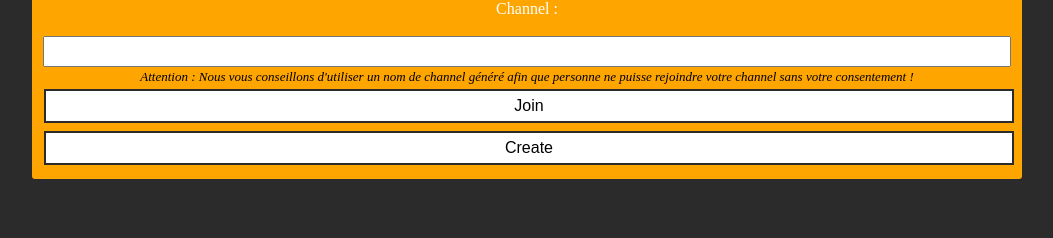
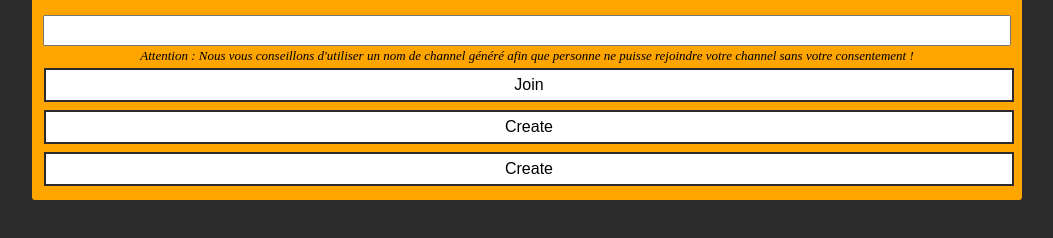
Before and after one commit to PineauSullivan/WIMF, a website: page index.html in a window 1280 px wide. Shown: the part 374-612 px from the top of the page, without its empty margins (113-1166 px from the left). Drawn offline with nearby package versions, Linux system fonts and the light colour scheme.

```diff
--- a/index.html
+++ b/index.html
@@ -26,6 +26,7 @@
         </br>
         <input class="button" type="button" name="Join" value="Join" onClick="join(this.form)">
         <input class="button" id="buttonCreate" type="button" name="Create" value="Create" onClick="create(this.form)">
+        <input class="button" id="buttonCreate" type="button" name="Create" value="Create" onClick="create(this.form)">
       </form>
     </div>
   </body>
```
